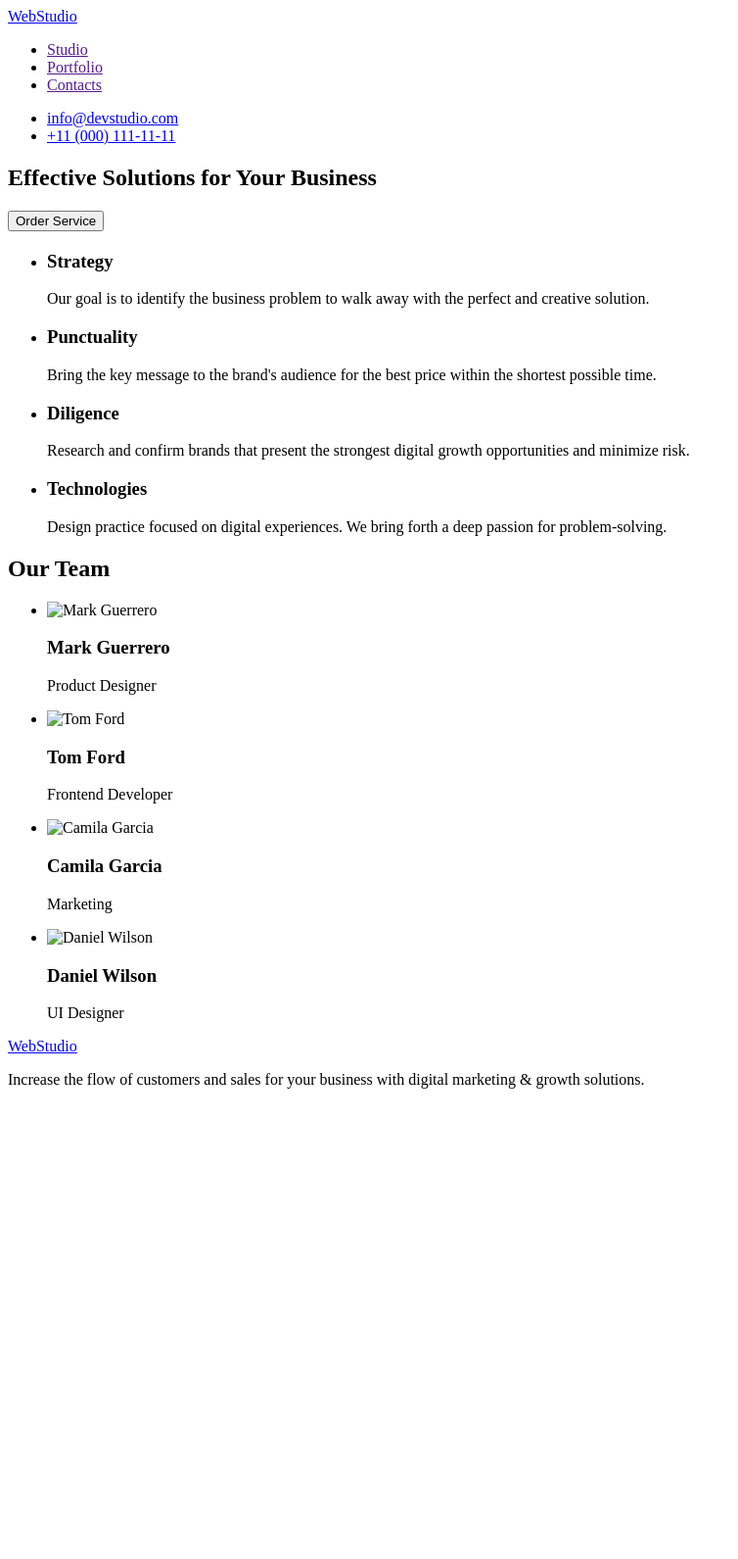
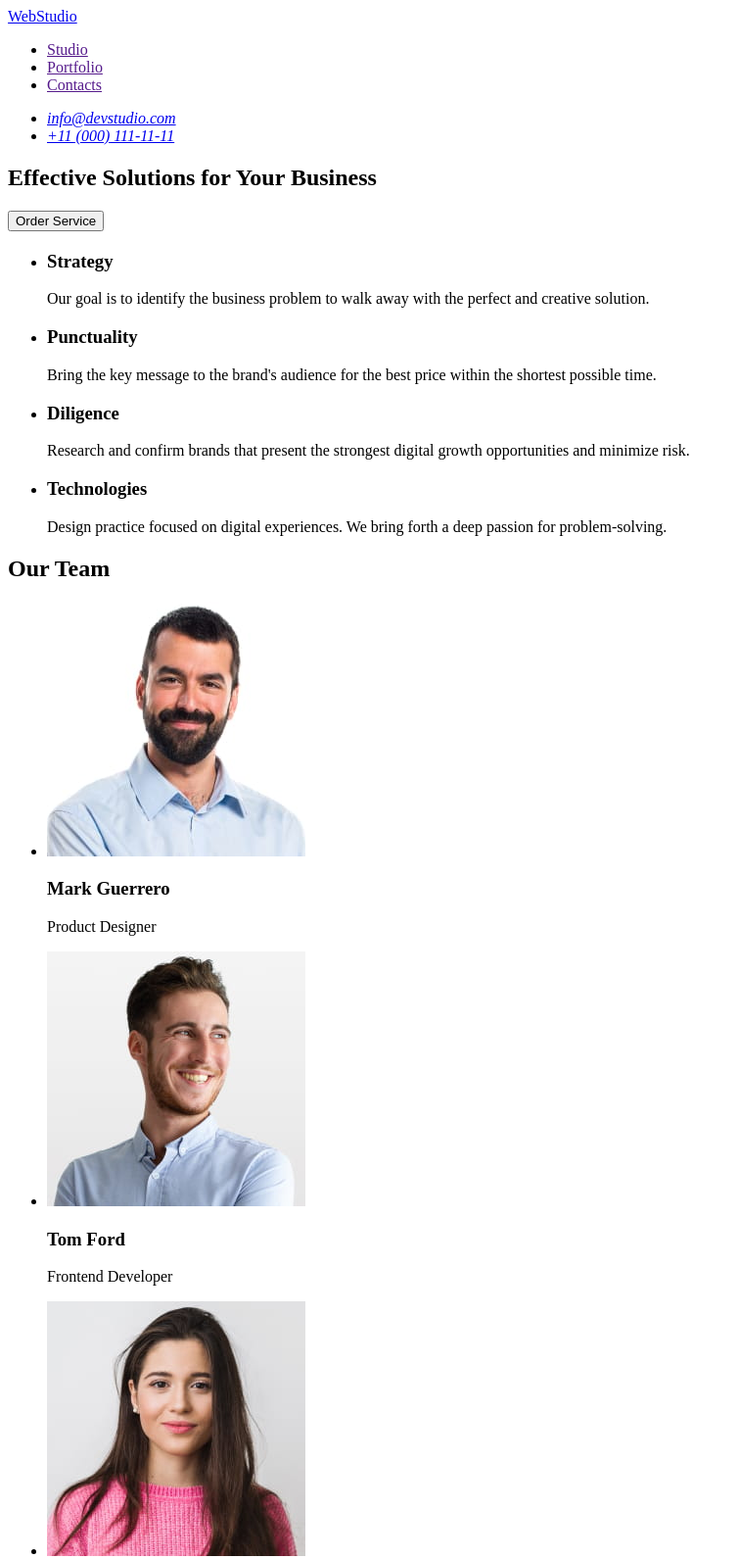
Before and after one commit to kasjanchykn/goit-markup-hw-01, a plain HTML site: page index.html in a window 1280 px wide. Shown: the top 1591 px of the page at 98% size, without its empty margins (0-754 px from the left). Before the commit the page ends 1127 px from the top, so only its background shows below. Drawn offline with Linux system fonts and the light colour scheme; the site is published under a folder, as on GitHub Pages, so addresses that start at the root find nothing.

Commit message:
final html

```diff
--- a/index.html
+++ b/index.html
@@ -15,10 +15,14 @@
           <li><a href="">Contacts</a></li>
         </ul>
       </nav>
-      <ul>
-        <li><a href="info@devstudio.com">info@devstudio.com</a></li>
-        <li><a href="tel:+110001111111">+11 (000) 111-11-11</a></li>
-      </ul>
+
+      <!-- Contacts -->
+      <address>
+        <ul>
+          <li><a href="info@devstudio.com">info@devstudio.com</a></li>
+          <li><a href="tel:+110001111111">+11 (000) 111-11-11</a></li>
+        </ul>
+      </address>
     </header>
     <main>
       <!-- Section hero -->
@@ -68,7 +72,7 @@
         <ul>
           <li>
             <img
-              src="/images/mark.jpg"
+              src="./images/mark.jpg"
               alt="Mark Guerrero"
               width="264"
               height="260"
@@ -78,7 +82,7 @@
           </li>
           <li>
             <img
-              src="/images/tom.jpg"
+              src="./images/tom.jpg"
               alt="Tom Ford"
               width="264"
               height="260"
@@ -88,7 +92,7 @@
           </li>
           <li>
             <img
-              src="/images/galina.jpg"
+              src="./images/galina.jpg"
               alt="Camila Garcia"
               width="264"
               height="260"
@@ -98,7 +102,7 @@
           </li>
           <li>
             <img
-              src="/images/daniel.jpg"
+              src="./images/daniel.jpg"
               alt="Daniel Wilson"
               width="264"
               height="260"
```
